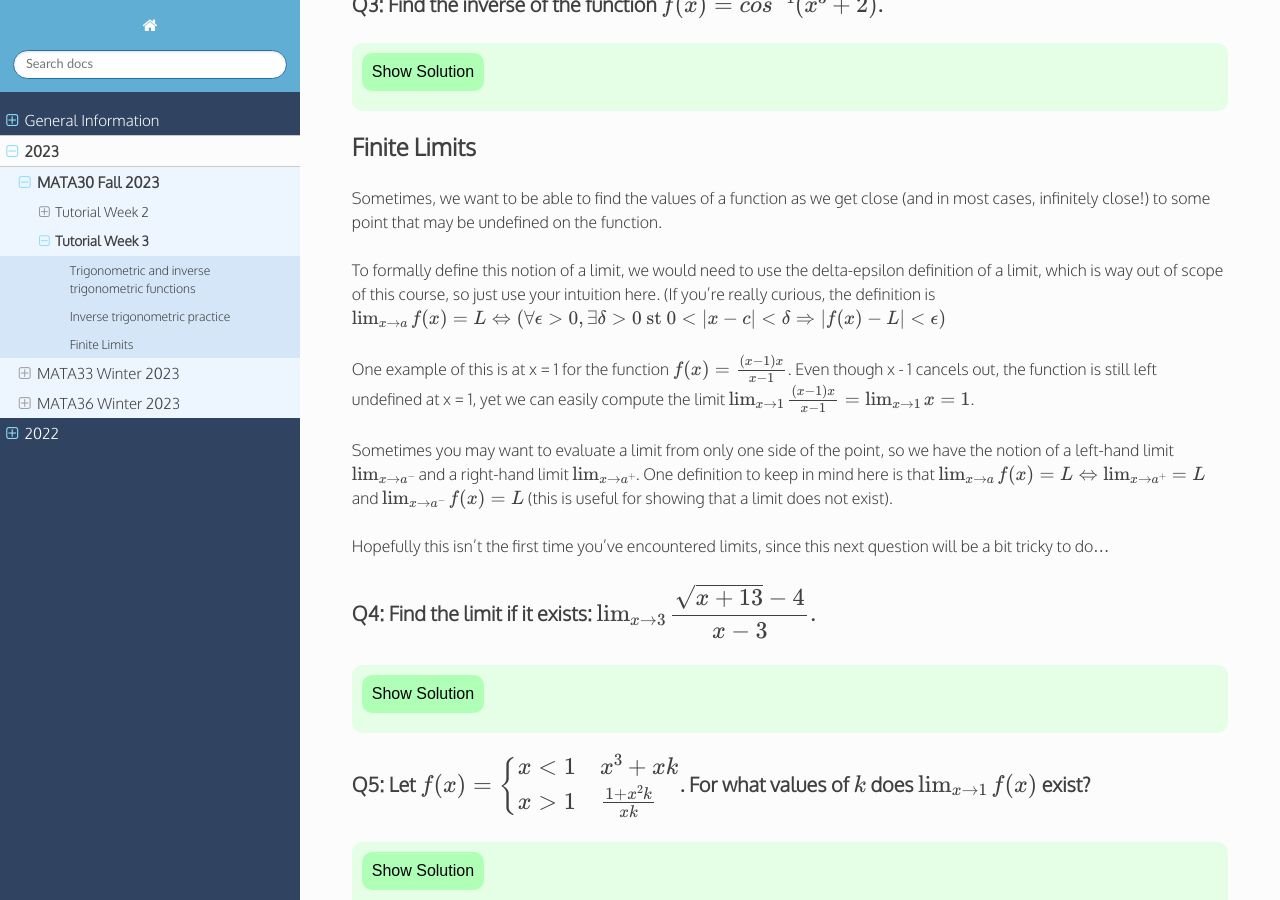
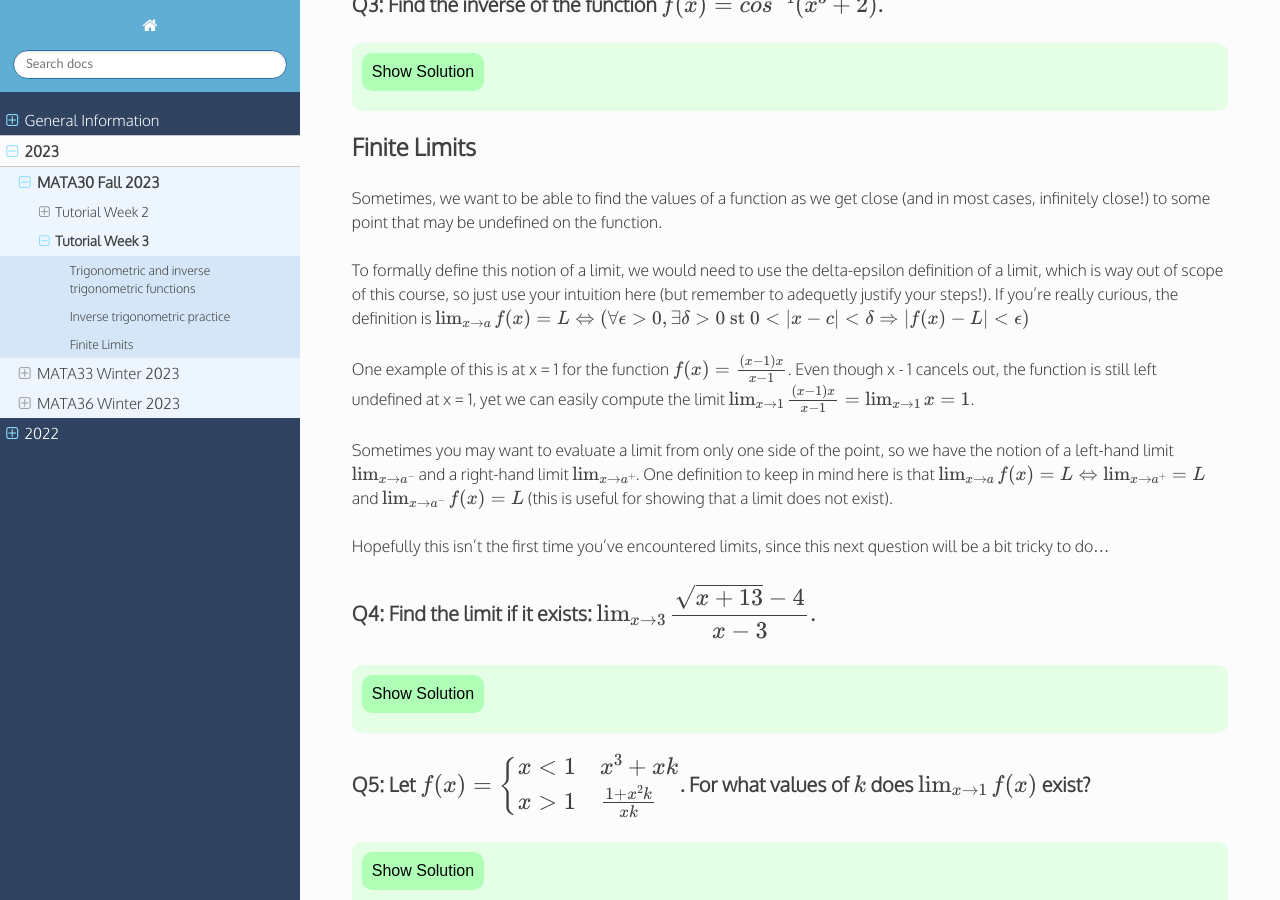
Before and after one commit to hpnrep6/t, a Sphinx documentation site: the page built from source/2023/mata30_fall/tutorial3.rst, in a window 1280 px wide and 900 px high, scrolled down 3628 px. Built offline with Sphinx 7.4.7 and the Read the Docs theme 2.0.0, drawn with Linux system fonts in a browser that asks for light colours.

Commit message:
Tutorial 3

```diff
--- a/source/2023/mata30_fall/tutorial3.rst
+++ b/source/2023/mata30_fall/tutorial3.rst
@@ -207,7 +207,7 @@ Finite Limits
 
 Sometimes, we want to be able to find the values of a function as we get close (and in most cases, infinitely close!) to some point that may be undefined on the function.
 
-To formally define this notion of a limit, we would need to use the delta-epsilon definition of a limit, which is way out of scope of this course, so just use your intuition here. (If you're
+To formally define this notion of a limit, we would need to use the delta-epsilon definition of a limit, which is way out of scope of this course, so just use your intuition here (but remember to adequetly justify your steps!). If you're
 really curious, the definition is :math:`\lim_{x \to a} f(x) = L \Leftrightarrow (\forall \epsilon > 0, \exists \delta > 0 \text{ st } 0 < |x - c| < \delta \Rightarrow |f(x) - L| < \epsilon)`
 
 One example of this is at x = 1 for the function :math:`f(x) = \frac{(x - 1)x}{x-1}`. Even though x - 1 cancels out, the function is still left undefined at x = 1, yet we can easily compute the limit :math:`\lim_{x \to 1} \frac{(x-1)x}{x-1} = \lim_{x \to 1} x = 1`.
```
